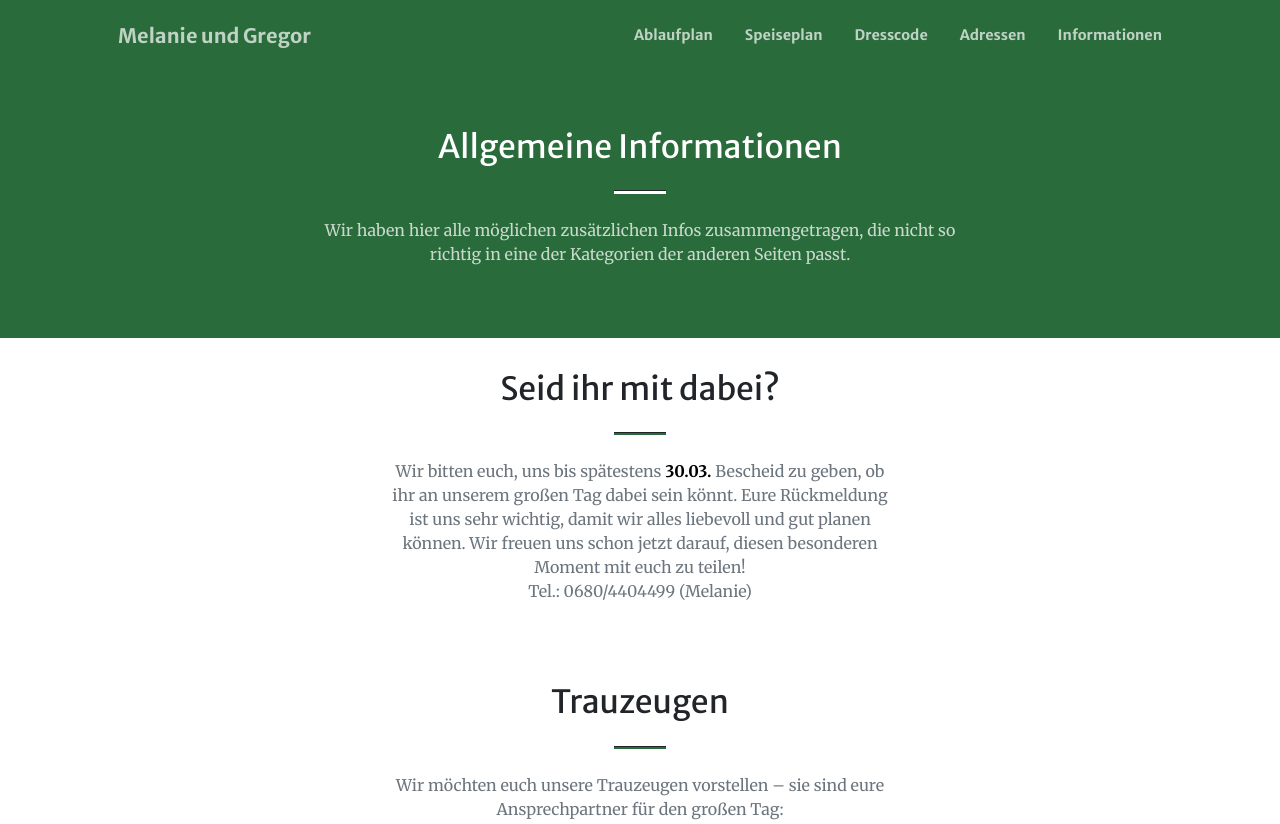
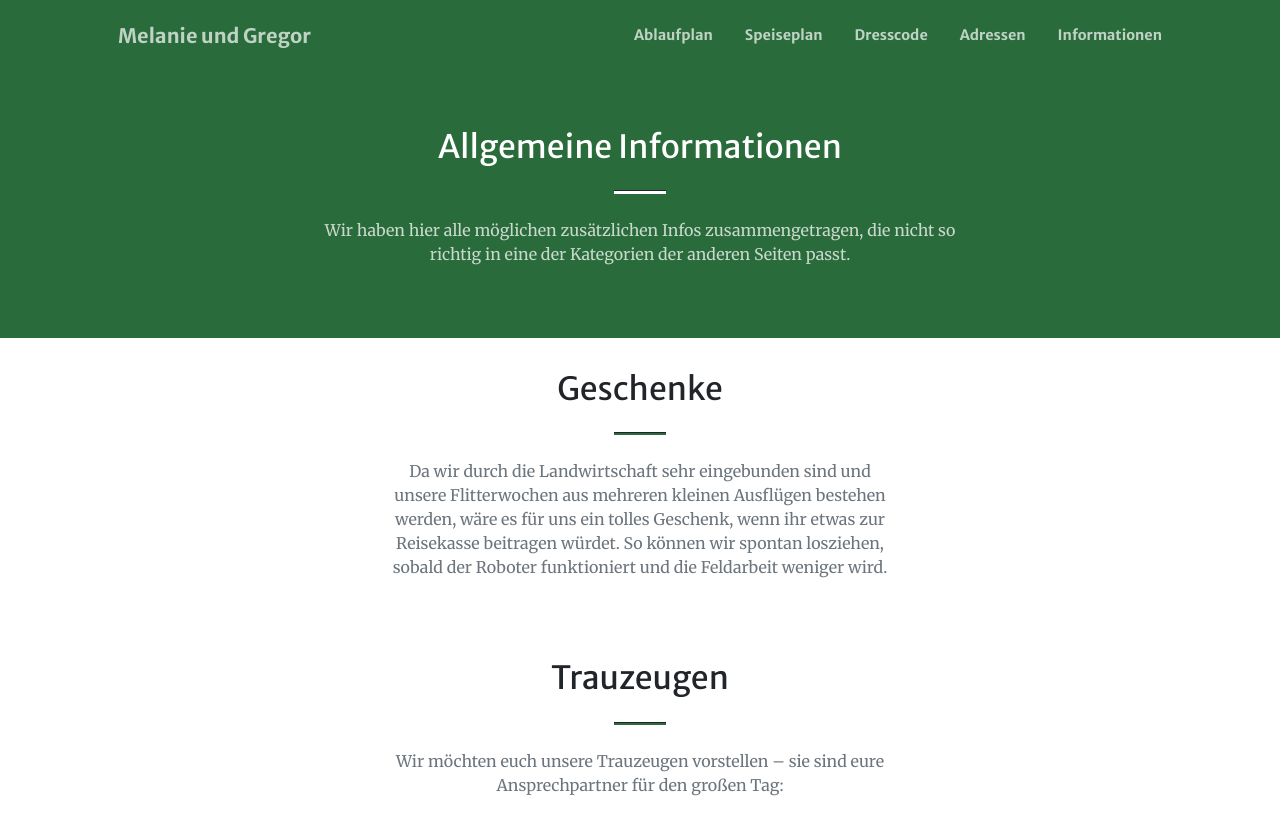
Before and after one commit to JasminFeichtinger/jasminfeichtinger.github.io, a plain HTML site: page infos.html in a window 1280 px wide. Shown: the top 824 px of the page. Drawn offline with nearby package versions, Linux system fonts and the light colour scheme; some packages are replaced by stand-ins of ours; a script that the page names is missing.

Commit message:
Geschenke hinzufgefügt, Seit ihr dabei rausgenommen

```diff
--- a/infos.html
+++ b/infos.html
@@ -95,17 +95,14 @@
       <div class="container px-4 px-lg-5">
         <div class="row gx-4 gx-lg-5 justify-content-center">
           <div class="col-lg-8 col-xl-6 text-center">
-            <h2 class="mt-0">Seid ihr mit dabei?</h2>
+            <h2 class="mt-0">Geschenke</h2>
             <hr class="divider" />
             <p class="text-muted mb-5">
-              Wir bitten euch, uns bis spätestens
-              <b class="text-black">30.03.</b> Bescheid zu geben, ob ihr an
-              unserem großen Tag dabei sein könnt. Eure Rückmeldung ist uns sehr
-              wichtig, damit wir alles liebevoll und gut planen können. Wir
-              freuen uns schon jetzt darauf, diesen besonderen Moment mit euch
-              zu teilen!
-              <br />
-              Tel.: 0680/4404499 (Melanie)
+              Da wir durch die Landwirtschaft sehr eingebunden sind und unsere
+              Flitterwochen aus mehreren kleinen Ausflügen bestehen werden, wäre
+              es für uns ein tolles Geschenk, wenn ihr etwas zur Reisekasse
+              beitragen würdet. So können wir spontan losziehen, sobald der
+              Roboter funktioniert und die Feldarbeit weniger wird.
             </p>
           </div>
         </div>
```
